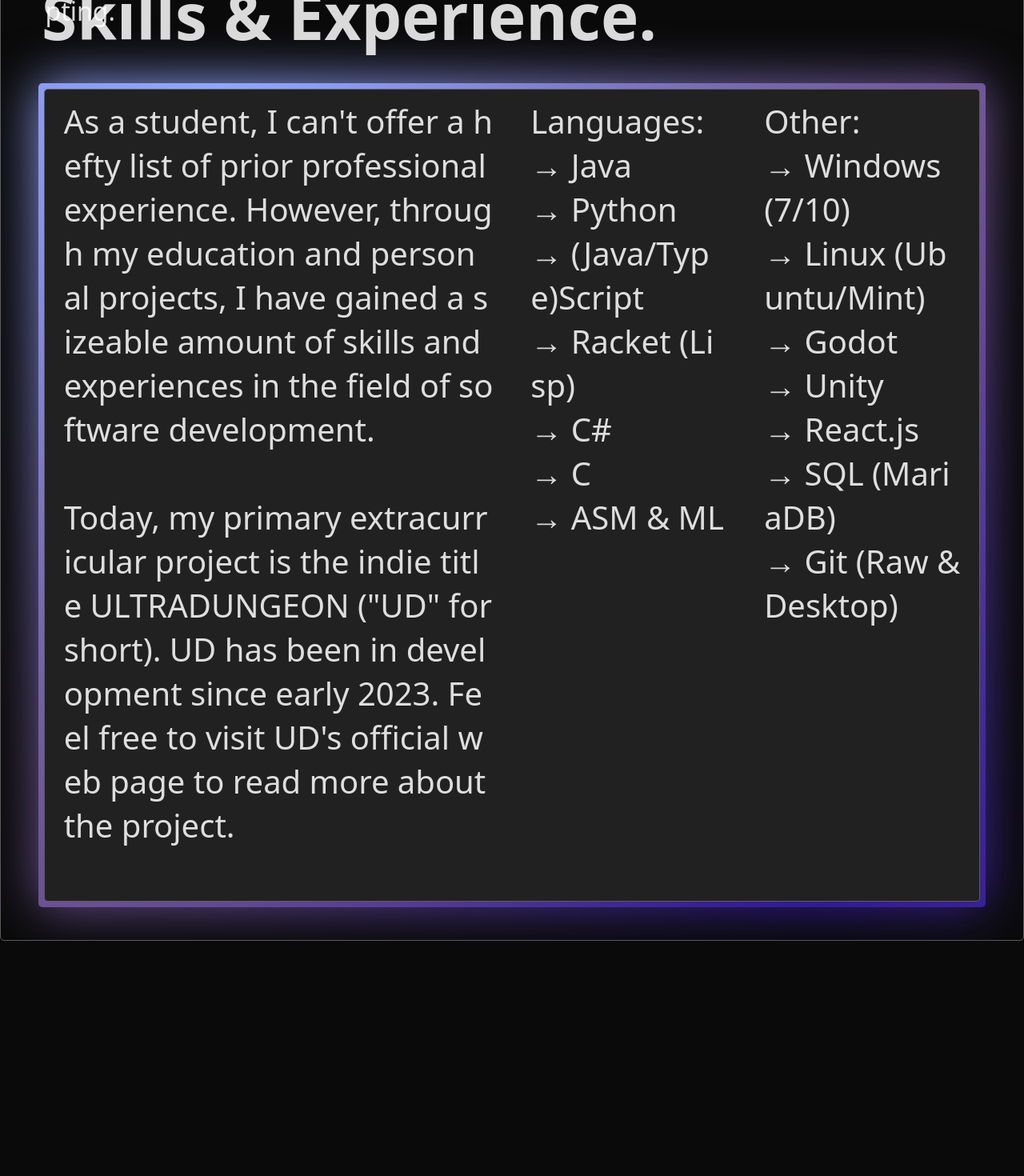
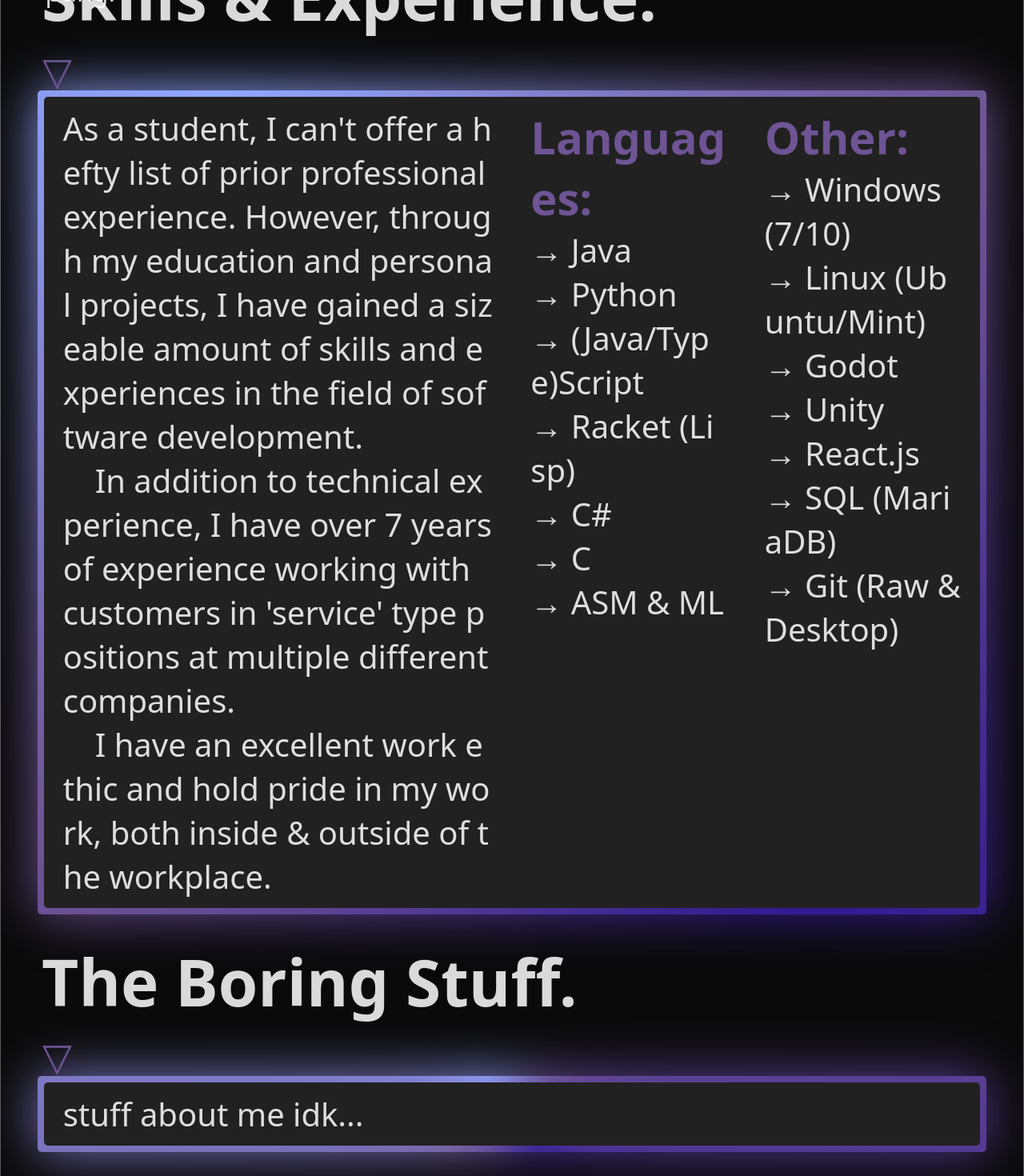
Before and after one commit to Isaiah-Dakin/Isaiah-Dakin.github.io, a React (Vite) app: page / in a window 1280 px wide. Shown: the part 1330-2800 px from the top of the page at 80% size. Before the commit the page ends 2506 px from the top, so only its background shows below. Built offline with nearby package versions, Linux system fonts and the light colour scheme; a web font is replaced by a local one.

Commit message:
Style updates & bug fixes.
+ collapsible component
+ updated about to use collapsible properly
+ fixed bug where user could highlight bg image
+ various small visual updates

```diff
--- a/index.html
+++ b/index.html
@@ -8,7 +8,7 @@
     <link rel="preconnect" href="https://fonts.googleapis.com">
     <link rel="preconnect" href="https://fonts.gstatic.com" crossorigin>
     <link href="https://fonts.googleapis.com/css2?family=Jersey+10&family=Oxanium:wght@200..800&display=swap" rel="stylesheet">
-    <title>Isaiah Dakin - Home</title>
+    <title>isaiahdakin.ca</title>
   </head>
   <body>
     <div id="root"></div>
--- a/package.json
+++ b/package.json
@@ -15,6 +15,7 @@
   "dependencies": {
     "gh-pages": "^6.3.0",
     "react": "^19.1.1",
+    "react-collapse": "^5.1.1",
     "react-dom": "^19.1.1"
   },
   "devDependencies": {
--- a/src/App.jsx
+++ b/src/App.jsx
@@ -7,6 +7,7 @@ import Welcome from './components/Welcome'
 import ProjectDeck from './components/ProjectDeck'
 import FadeInOnScroll from './components/FadeInOnScroll'
 import About from './components/About'
+import Collapsible from './components/Collapsible'
 
 // assets
 import signature from "./assets/signature.png"
@@ -40,23 +41,75 @@ function App()
           <img src={bg} alt='A rainy city skyline.'/>
         </div>
 
+        {/* home page */}
         <div class="sub-box-1">
           <FadeInOnScroll>
             <Welcome />
           </FadeInOnScroll>
         </div>
 
+        {/* projects */}
         <FadeInOnScroll>
-        <div class="sub-box-2">
+        <div class="sub-box-1-1">
             <h1>My Projects.</h1>
             <ProjectDeck />
         </div>
         </FadeInOnScroll>
 
+        {/* skills */}
         <FadeInOnScroll>
-        <div class="sub-box-3">
+        <div class="sub-box-1-1">
             <h1>Skills & Experience.</h1>
-            <About />
+            <Collapsible>
+              <About>
+                <p>
+                    As a student, I can't offer a hefty list of prior professional experience. However, through my
+                    education and personal projects, I have gained a sizeable amount of skills and experiences in the
+                    field of software development.
+                    <br/>
+                    &emsp;In addition to technical experience, I have over 7 years of experience working with customers in
+                    'service' type positions at multiple different companies.
+                    <br/>
+                    &emsp;I have an excellent work ethic and hold pride in my work, both inside & outside of the workplace.
+                </p>
+
+                <p class="skill-p">
+                    <h3>Languages:</h3>
+                    &#8594; Java <br/>
+                    &#8594; Python <br/>
+                    &#8594; (Java/Type)Script<br/>
+                    &#8594; Racket (Lisp)<br/>
+                    &#8594; C# <br/>
+                    &#8594; C <br/>
+                    &#8594; ASM & ML <br/>
+                </p>
+
+                <p class="skill-p">
+                    <h3>Other:</h3>
+                    &#8594; Windows (7/10) <br/>
+                    &#8594; Linux (Ubuntu/Mint)<br/>
+                    &#8594; Godot <br/>
+                    &#8594; Unity <br/>
+                    &#8594; React.js <br/>
+                    &#8594; SQL (MariaDB) <br/>
+                    &#8594; Git (Raw & Desktop) <br/>
+                </p>
+              </About>
+            </Collapsible>
+        </div>
+        </FadeInOnScroll>
+
+        {/* general */}
+        <FadeInOnScroll>
+        <div class="sub-box-1-1">
+          <h1>The Boring Stuff.</h1>
+          <Collapsible>
+            <About>
+              <p>
+                stuff about me idk...
+              </p>
+            </About>
+          </Collapsible>
         </div>
         </FadeInOnScroll>
 
--- a/src/components/About.jsx
+++ b/src/components/About.jsx
@@ -1,43 +1,11 @@
 import "../style/about.css"
 
-function About()
+function About(props)
 {
     return (
         <>
             <div class="about-card">
-                <p>
-                    As a student, I can't offer a hefty list of prior professional experience. However, through my
-                    education and personal projects, I have gained a sizeable amount of skills and experiences in the
-                    field of software development.
-                    <br/><br/>
-                    Today, my primary extracurricular project is the indie title ULTRADUNGEON ("UD" for short). UD has
-                    been in development since early 2023. Feel free to visit UD's official web page to read more about the
-                    project.
-                    <br/><br/>
-                </p>
-
-                <p class="skill-p">
-                    Languages: <br/>
-                    &#8594; Java <br/>
-                    &#8594; Python <br/>
-                    &#8594; (Java/Type)Script<br/>
-                    &#8594; Racket (Lisp)<br/>
-                    &#8594; C# <br/>
-                    &#8594; C <br/>
-                    &#8594; ASM & ML <br/>
-                </p>
-
-                <p class="skill-p">
-                    Other: <br/>
-                    &#8594; Windows (7/10) <br/>
-                    &#8594; Linux (Ubuntu/Mint)<br/>
-                    &#8594; Godot <br/>
-                    &#8594; Unity <br/>
-                    &#8594; React.js <br/>
-                    &#8594; SQL (MariaDB) <br/>
-                    &#8594; Git (Raw & Desktop) <br/>
-                </p>
-
+                {props.children}
             </div>
         </>
     )
--- /dev/null
+++ b/src/components/Collapsible.jsx
@@ -0,0 +1,27 @@
+import React, { useState } from 'react';
+import { Collapse } from 'react-collapse';
+
+import "../style/collapsible.css"
+
+function Collapsible(props) {
+    const [isCollapsed, setIsCollapsed] = useState(false);
+
+    const toggleCollapse = () => {
+    setIsCollapsed(!isCollapsed);
+    };
+
+    return (
+    <div className='parent'>
+        <div className='btn-parent'>
+            <button onClick={toggleCollapse}>
+                {isCollapsed ? '△' : '▽'}
+            </button>
+        </div>
+        <Collapse isOpened={!isCollapsed}>
+            {props.children}
+        </Collapse>
+    </div>
+    );
+}
+
+export default Collapsible;
--- a/src/style/about.css
+++ b/src/style/about.css
@@ -18,7 +18,7 @@
 {
     position: relative;
     height: fit-content;
-    width: 91.5%;
+    width: 100%;
 
     display: flex;
     flex-direction: row;
@@ -29,7 +29,6 @@
 
     background-color: #212121;
     border-radius: 5px;
-    border: 1px solid rgba(100, 100, 100, 0.9);
 }
 
 .about-card p
@@ -42,6 +41,7 @@
 .about-card .skill-p
 {
     width: 25%;
+    height: 100%;
 }
 
 .about-card::before,
@@ -75,18 +75,20 @@
 
 /* mobile device */
 @media (max-width: 850px) {
-    .about-card
-    {
-        width: 86%;
-    }
-
     .about-card p
     {
         width: 100%;
+        margin-top: 1%;
+        margin-bottom: 1%;
     }
 
     .about-card .skill-p
     {
         width: 50%;
+        margin-top: 1%;
+        margin-bottom: 1%;
+        margin-top: 1%;
+        margin-bottom: 1%;
+        border-top: 1px solid rgba(100, 100, 100, 0.9);
     }
 }
--- a/src/style/app.css
+++ b/src/style/app.css
@@ -38,7 +38,7 @@
     background: none;
 }
 
-.sub-box-2, .sub-box-3
+.sub-box-1-1
 {
   position: relative;
   width: 100%;
@@ -47,7 +47,7 @@
   display: flex;
   flex-direction: column;
   flex-flow: wrap;
-  gap: 6vmin;
+  gap: 3vmin;
 
   justify-content: center;
   align-items: center;
@@ -67,6 +67,8 @@
 {
   width: 100%;
   height: 100%;
+
+  filter: brightness(65%);
 
   background-position: center;
   object-fit: cover;
--- /dev/null
+++ b/src/style/collapsible.css
@@ -0,0 +1,73 @@
+.ReactCollapse--collapse {
+    width: 91.5%;
+    transition: height .3s ease;
+    margin-left: auto;
+    margin-right: auto;
+}
+
+.parent button
+{
+    height: fit-content;
+
+    border-radius: 5px;
+    border: 1px solid transparent;
+    background: none;
+
+    margin-left: 4%;
+
+    font-family: inherit;
+    font-size: 3em;
+    text-align: center;
+    line-height: 1em;
+
+    color: #6e5494;
+
+    transition: all 0.3s ease;
+}
+
+.parent button:hover
+{
+    border: 1px solid rgba(100, 100, 100, 0.9);
+}
+
+.parent
+{
+  position: relative;
+  width: 100%;
+  height: fit-content;
+
+  display: flex;
+  flex-direction: column;
+  flex-flow: wrap;
+  gap: 1vmin;
+
+  justify-content: center;
+  align-items: center;
+
+  background: none;
+}
+
+.btn-parent
+{
+    width: 100%;
+    height: fit-content;
+}
+
+@media (max-width: 850px) {
+    .ReactCollapse--collapse
+    {
+        width: 86%;
+    }
+
+    .parent button
+    {
+        padding: 0%;
+    }
+
+    .btn-parent
+    {
+        display: flex;
+        justify-content: center;
+        align-items: center;
+    }
+}
--- a/src/style/index.css
+++ b/src/style/index.css
@@ -21,6 +21,15 @@
     padding: 0;
 }
 
+img
+{
+    -khtml-user-select: none;
+    -o-user-select: none;
+    -moz-user-select: none;
+    -webkit-user-select: none;
+    user-select: none;
+}
+
 body, html
 {
   height: 100%;
@@ -34,6 +43,16 @@ h1
   line-height: 1.1;
 
   padding-left: 4%;
+}
+
+h3
+{
+  width: 100%;
+
+  color: #6e5494;
+
+  font-size: 1.4em;
+  text-align: left;
 }
 
 p
@@ -76,6 +95,11 @@ a:hover
   {
     padding-left: 0;
     text-align: center;
-    font-size: 3.4em;
+    font-size: 3.2em;
+  }
+
+  h3
+  {
+    font-size: 1.25em;
   }
 }
--- a/src/style/nav.css
+++ b/src/style/nav.css
@@ -44,8 +44,7 @@ nav
     left: 50%;
 
     border-radius: 25px;
-    background-color: transparent;
-    backdrop-filter: invert(100%);
+    background-color: whitesmoke;
 
     transform: translate(-50%, -50%);
     transition: .3s ease;
@@ -137,3 +136,10 @@ nav
     border-right: none;
     font-weight: 800;
 }
+
+@media (max-width: 850px) {
+    .ham-menu
+    {
+        background-color: rgba(0, 0, 0, 0.55);
+    }
+}
--- a/src/style/welcome.css
+++ b/src/style/welcome.css
@@ -78,7 +78,7 @@
   align-items: center;
   text-align: center;
 
-  background-color: #212121;
+  background-color: #0a0a0a;
   transform: rotateY(180deg);
 }
 
```
Also changed, not shown: 1 other file (tests, documents, lock files or other folders).
